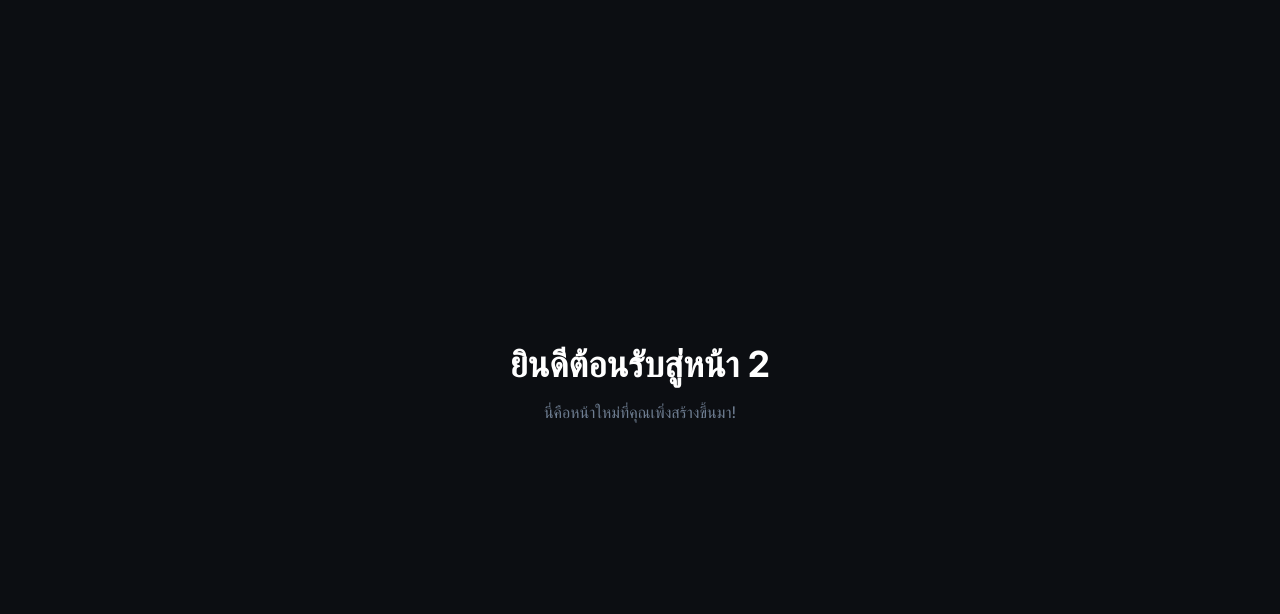
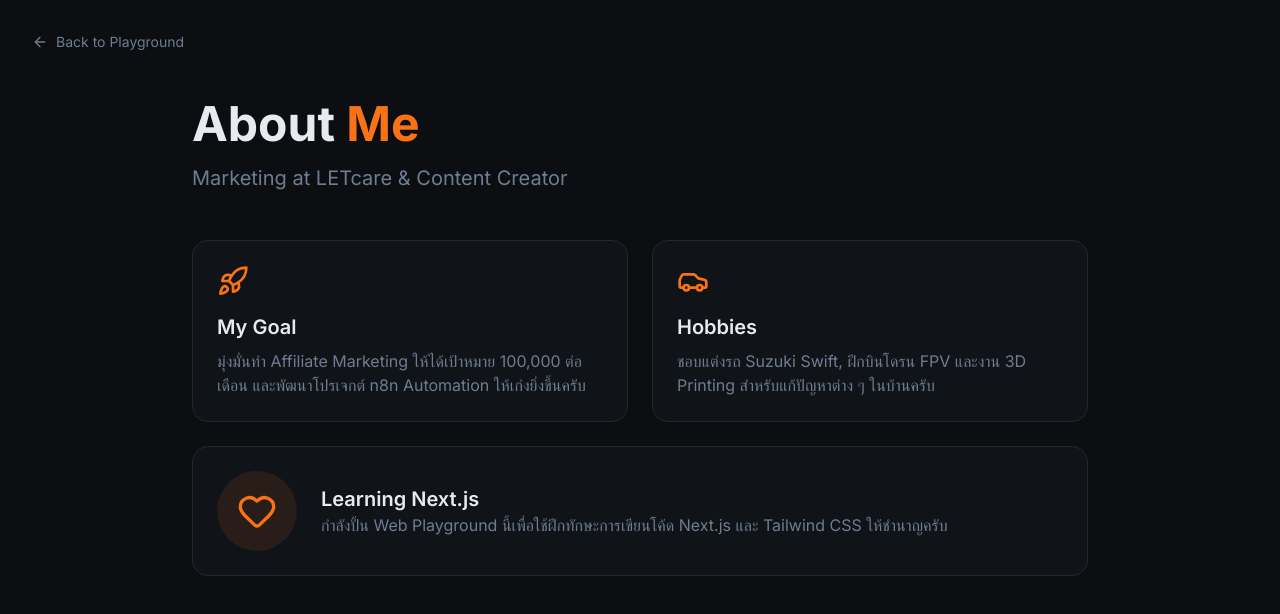
Before and after one commit to Muewai/my-web-playground, a Next.js app: page /about in a window 1280 px wide. Shown: the top 614 px of the page. Built offline with nearby package versions, Linux system fonts and the light colour scheme.

Commit message:
add about page detail

```diff
--- a/app/about/page.tsx
+++ b/app/about/page.tsx
@@ -1,9 +1,54 @@
-// ต้องมีคำว่า export default นำหน้า function เสมอ
+import Link from "next/link";
+import { ArrowLeft, Rocket, Car, Heart } from "lucide-react";
+
 export default function AboutPage() {
   return (
-    <div className="flex flex-col items-center justify-center min-h-screen p-8 text-white bg-background">
-      <h1 className="text-4xl font-bold text-primary mb-4">ยินดีต้อนรับสู่หน้า 2</h1>
-      <p className="text-muted-foreground mb-8">นี่คือหน้าใหม่ที่คุณเพิ่งสร้างขึ้นมา!</p>
+    <div className="min-h-screen bg-background text-foreground p-8">
+      {/* ปุ่มกดกลับหน้าหลัก */}
+      <Link href="/" className="inline-flex items-center gap-2 text-sm text-muted-foreground hover:text-neon transition-colors mb-12">
+        <ArrowLeft className="h-4 w-4" />
+        Back to Playground
+      </Link>
+
+      <main className="max-w-4xl mx-auto">
+        <header className="mb-12">
+          <h1 className="text-5xl font-bold mb-4">About <span className="text-neon">Me</span></h1>
+          <p className="text-xl text-muted-foreground">Marketing at LETcare & Content Creator</p>
+        </header>
+
+        <div className="grid grid-cols-1 md:grid-cols-2 gap-6">
+          {/* การ์ดประวัติงาน */}
+          <div className="p-6 rounded-2xl border border-border bg-card/50">
+            <Rocket className="h-8 w-8 text-neon mb-4" />
+            <h2 className="text-xl font-semibold mb-2">My Goal</h2>
+            <p className="text-muted-foreground">
+              มุ่งมั่นทำ Affiliate Marketing ให้ได้เป้าหมาย 100,000 ต่อเดือน และพัฒนาโปรเจกต์ n8n Automation ให้เก่งยิ่งขึ้นครับ
+            </p>
+          </div>
+
+          {/* การ์ดไลฟ์สไตล์ */}
+          <div className="p-6 rounded-2xl border border-border bg-card/50">
+            <Car className="h-8 w-8 text-neon mb-4" />
+            <h2 className="text-xl font-semibold mb-2">Hobbies</h2>
+            <p className="text-muted-foreground">
+              ชอบแต่งรถ Suzuki Swift, ฝึกบินโดรน FPV และงาน 3D Printing สำหรับแก้ปัญหาต่าง ๆ ในบ้านครับ
+            </p>
+          </div>
+
+          {/* การ์ดความสนใจ */}
+          <div className="md:col-span-2 p-6 rounded-2xl border border-border bg-card/50 flex items-center gap-6">
+            <div className="h-20 w-20 rounded-full bg-neon/10 flex items-center justify-center">
+               <Heart className="h-10 w-10 text-neon" />
+            </div>
+            <div>
+              <h2 className="text-xl font-semibold">Learning Next.js</h2>
+              <p className="text-muted-foreground">
+                กำลังปั้น Web Playground นี้เพื่อใช้ฝึกทักษะการเขียนโค้ด Next.js และ Tailwind CSS ให้ชำนาญครับ
+              </p>
+            </div>
+          </div>
+        </div>
+      </main>
     </div>
   );
 }
```
